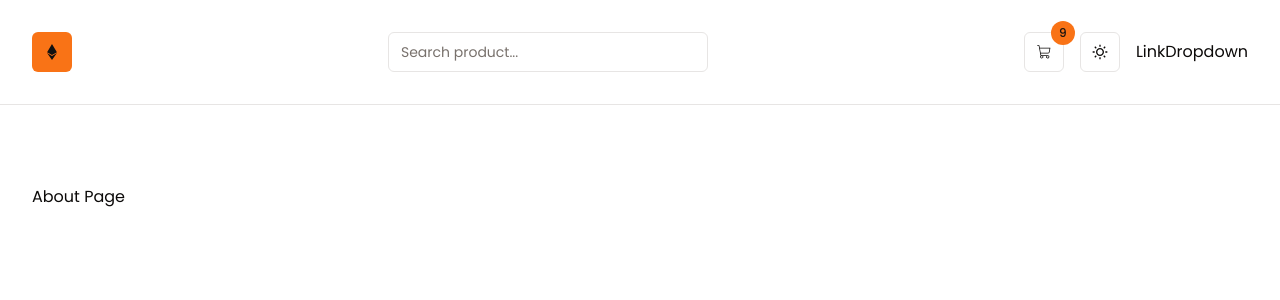
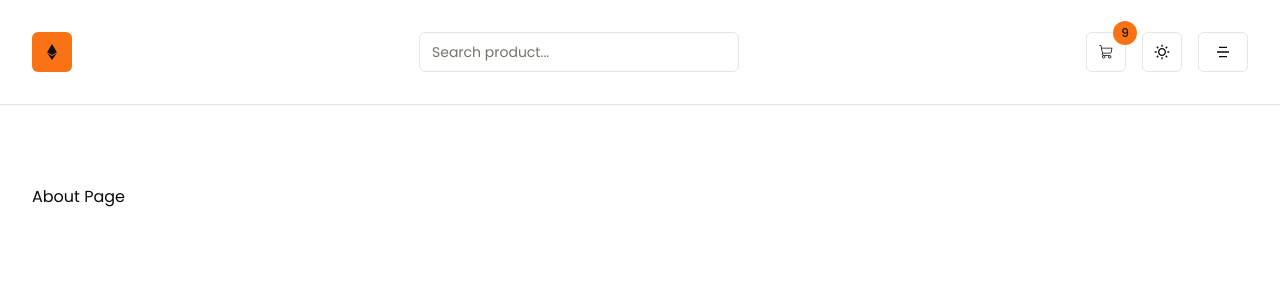
Before and after one commit to Nimira43/Vita, a Next.js app: page /about in a window 1280 px wide. Shown: the top 300 px of the page. Built offline with nearby package versions, Linux system fonts and the light colour scheme.

Commit message:
Brought back code for LinksDropDown.tsx

```diff
--- a/components/navbar/LinksDropDown.tsx
+++ b/components/navbar/LinksDropDown.tsx
@@ -1,42 +1,29 @@
-import React from 'react'
+import { RiMenu5Line } from 'react-icons/ri'
+import { Button } from '../ui/button'
+import { DropdownMenu, DropdownMenuContent, DropdownMenuItem, DropdownMenuTrigger } from '../ui/dropdown-menu'
+import { links } from '@/utils/links'
+import Link from 'next/link'
 
-const LinksDropDown = () => {
+function LinksDropDown() {
   return (
-    <div>
-      <h1>LinkDropdown</h1>
-    </div>
+    <DropdownMenu>
+      <DropdownMenuTrigger asChild>
+        <Button variant='outline' className='flex gap-4 max-w-[100px]'>
+          <RiMenu5Line  className='w-6 h-6' />
+        </Button>
+      </DropdownMenuTrigger>
+      <DropdownMenuContent className='w-40' align='start' sideOffset={10}>
+        {links.map((link) => {
+          return (
+            <DropdownMenuItem key={link.href}>
+              <Link href={link.href} className='capitalize w-full'>
+                {link.label}
+              </Link>
+            </DropdownMenuItem>
+          )
+        })}
+      </DropdownMenuContent>
+    </DropdownMenu>
   )
 }
-
 export default LinksDropDown
-
-
-// import { RiMenu5Line } from 'react-icons/ri'
-// import { Button } from '../ui/button'
-// import { DropdownMenu, DropdownMenuContent, DropdownMenuItem, DropdownMenuTrigger } from '../ui/dropdown-menu'
-// import { links } from '@/utils/links'
-// import Link from 'next/link'
-
-// function LinksDropDown() {
-//   return (
-//     <DropdownMenu>
-//       <DropdownMenuTrigger asChild>
-//         <Button variant='outline' className='flex gap-4 max-w-[100px]'>
-//           <RiMenu5Line  className='w-6 h-6' />
-//         </Button>
-//       </DropdownMenuTrigger>
-//       <DropdownMenuContent className='w-40' align='start' sideOffset={10}>
-//         {links.map((link) => {
-//           return (
-//             <DropdownMenuItem key={link.href}>
-//               <Link href={link.href} className='capitalize w-full'>
-//                 {link.label}
-//               </Link>
-//             </DropdownMenuItem>
-//           )
-//         })}
-//       </DropdownMenuContent>
-//     </DropdownMenu>
-//   )
-// }
-// export default LinksDropDown
```
